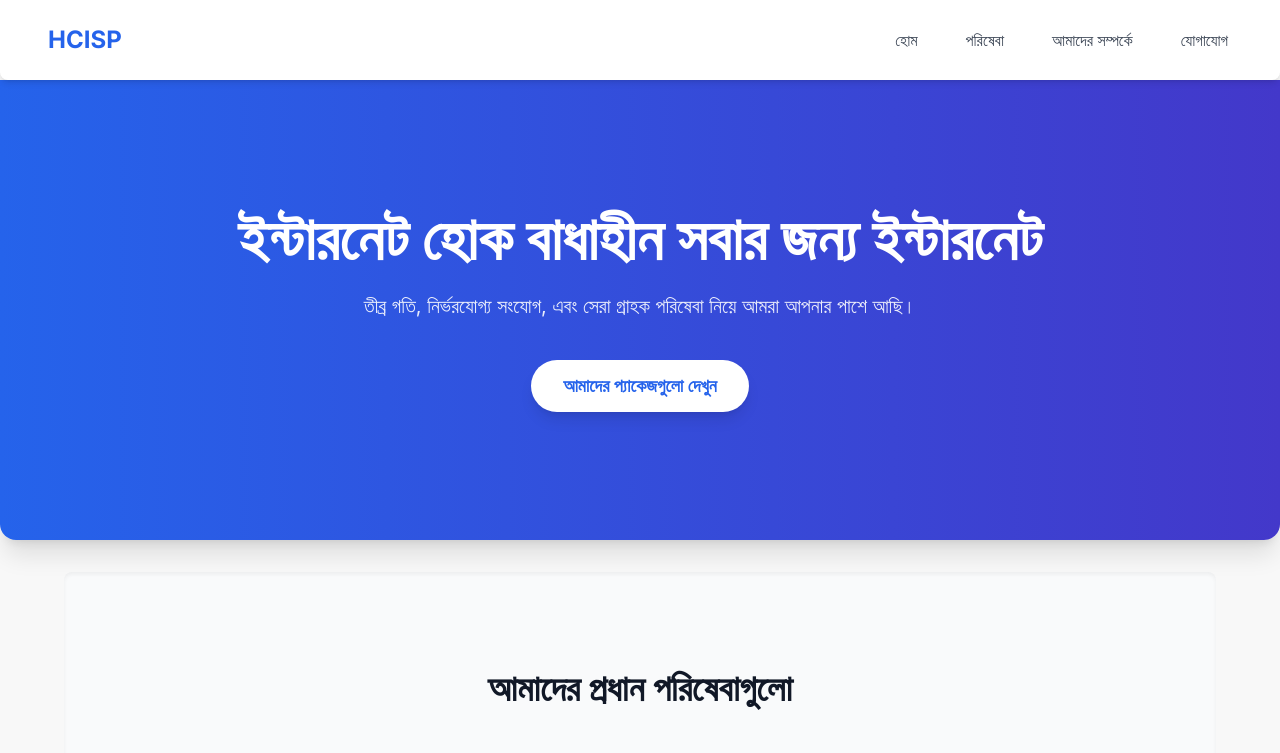
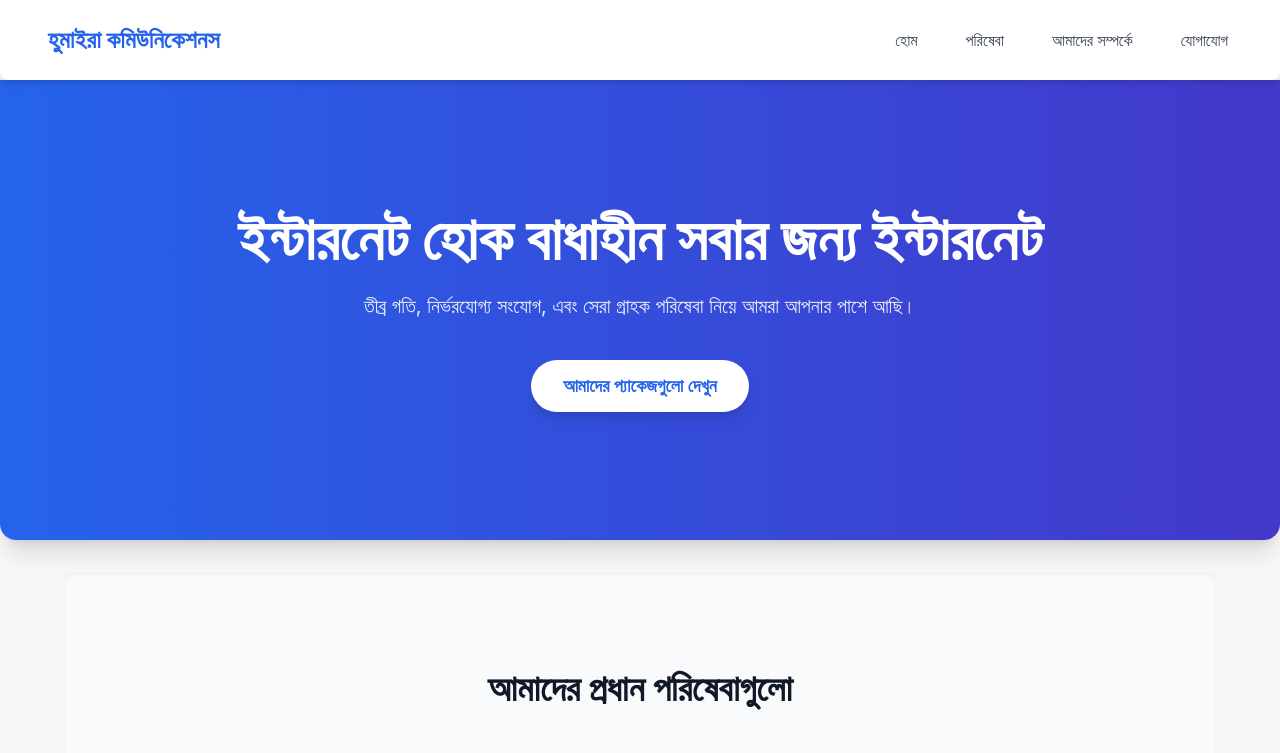
Before and after one commit to rohan0166/humaira-website, a plain HTML site: page index.html in a window 1280 px wide. Shown: the top 753 px of the page. Drawn offline with nearby package versions, Linux system fonts and the light colour scheme.

Commit message:
Update index.html

```diff
--- a/index.html
+++ b/index.html
@@ -34,7 +34,7 @@
 
     <nav class="bg-white shadow-md py-4 px-6 md:px-10 sticky top-0 z-50 rounded-b-lg">
         <div class="container mx-auto flex justify-between items-center">
-            <a href="#" class="text-2xl font-bold text-blue-600 rounded-lg p-2 hover:text-blue-700 transition duration-300">HCISP</a>
+            <a href="#" class="text-2xl font-bold text-blue-600 rounded-lg p-2 hover:text-blue-700 transition duration-300">হুমাইরা কমিউনিকেশনস</a>
             <div class="hidden md:flex space-x-6">
                 <a href="#home" class="text-gray-700 hover:text-blue-600 font-medium transition duration-300 rounded-md px-3 py-2">হোম</a>
                 <a href="#services" class="text-gray-700 hover:text-blue-600 font-medium transition duration-300 rounded-md px-3 py-2">পরিষেবা</a>
```
